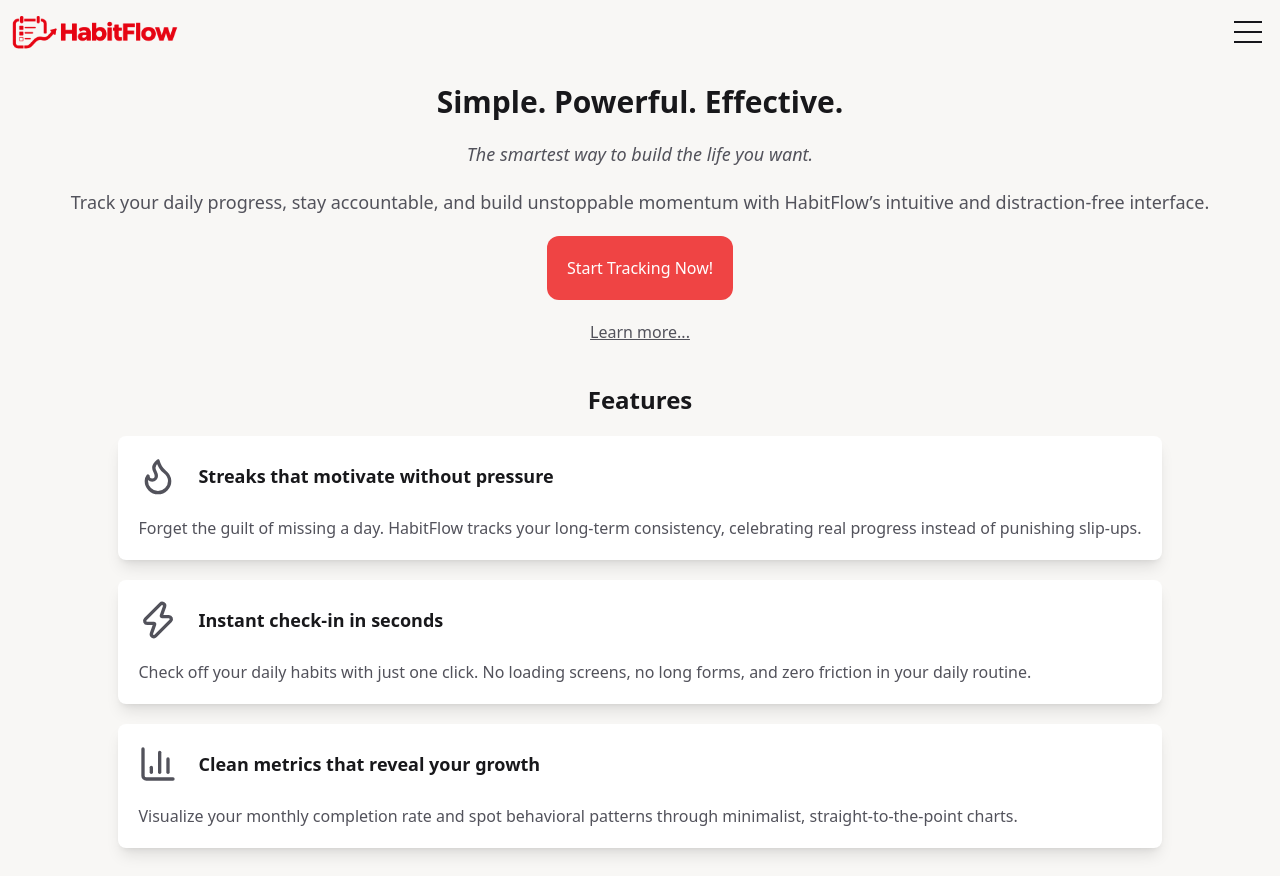
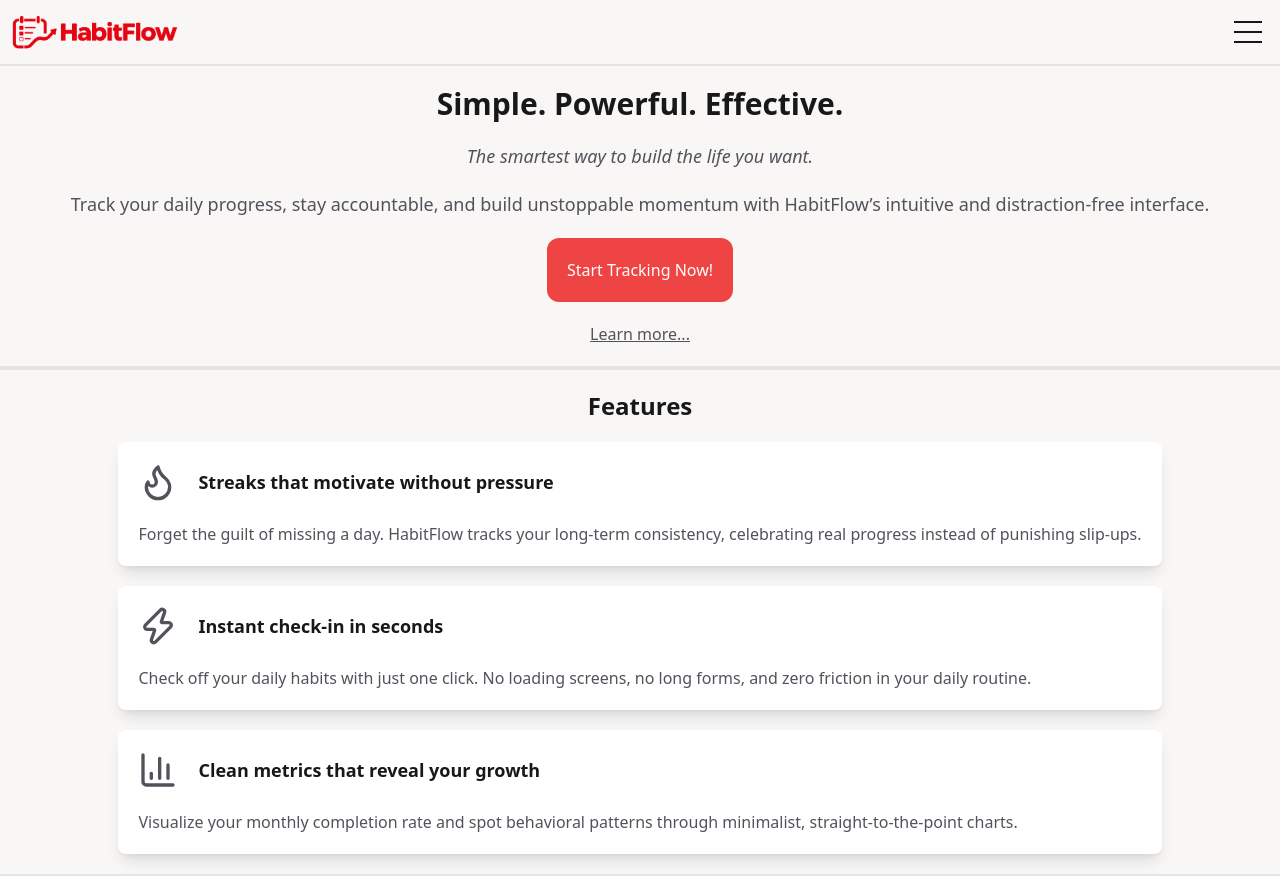
Before and after one commit to GilbertoBispo/HabitFlow, a Next.js app: page / in a window 1280 px wide. Built offline with nearby package versions, Linux system fonts and the light colour scheme.

Commit message:
fix: includes a division line on the reusable Section.tsx component

```diff
--- a/app/components/ui/Section.tsx
+++ b/app/components/ui/Section.tsx
@@ -5,7 +5,7 @@ interface TypeSection {
 
 export default function Section({ children, className }: TypeSection) {
     return(
-        <section className={`flex flex-col gap-5 p-5 items-center ${className}`}>
+        <section className={`flex flex-col gap-5 p-5 items-center border-(--border) border-y-2 ${className}`}>
             {children}
         </section>
     );
```
